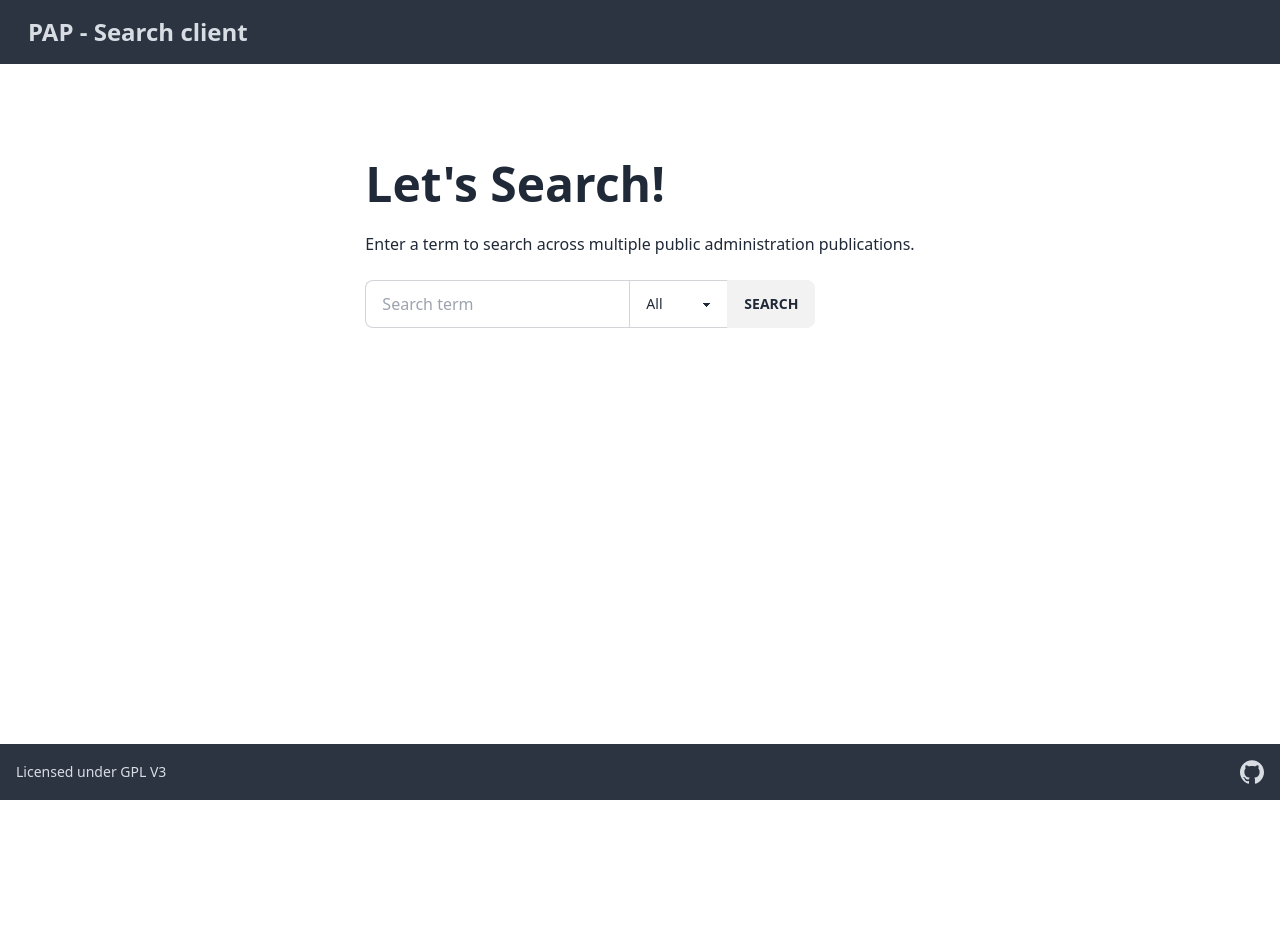
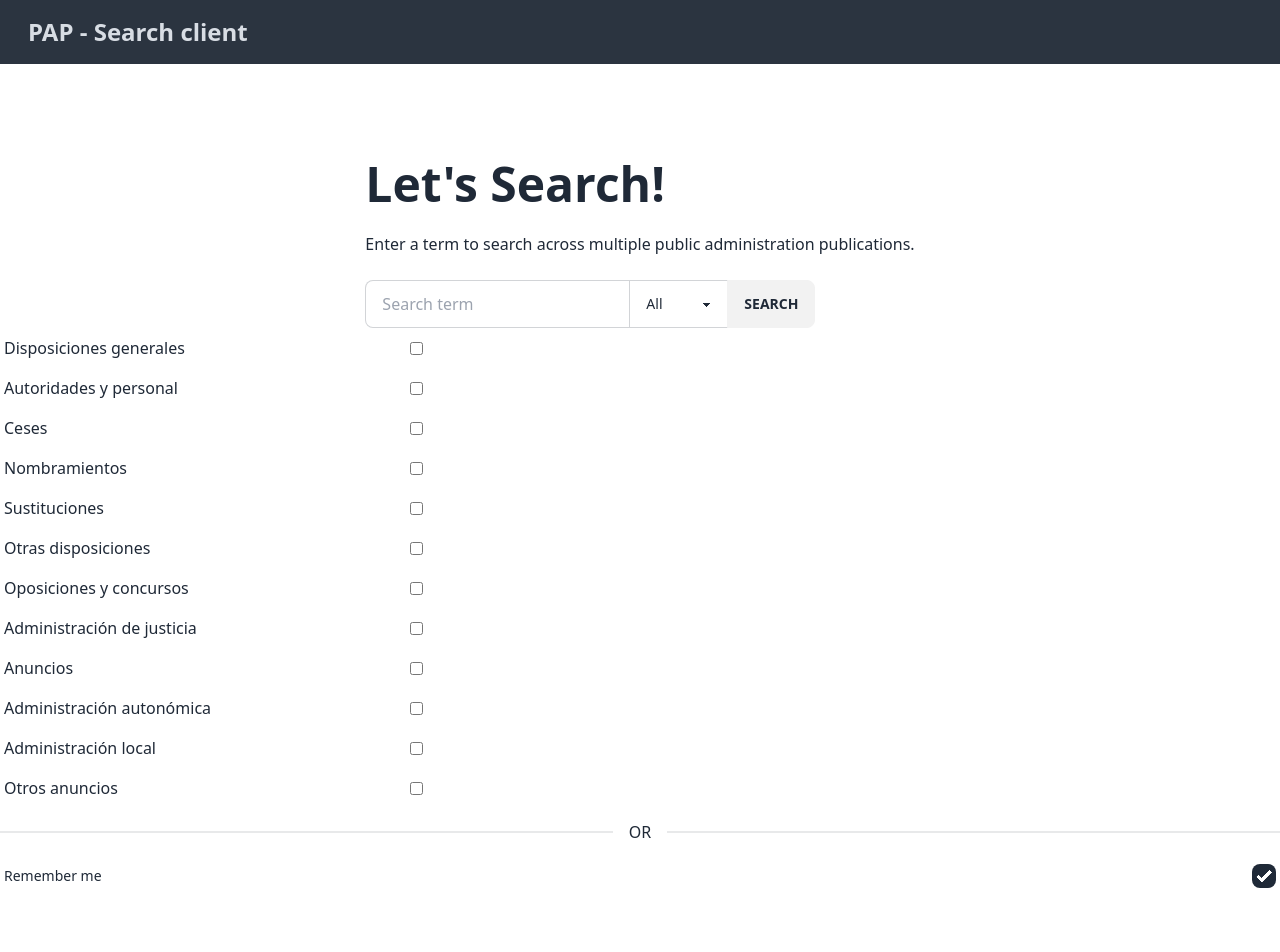
Before and after one commit to pablomarino/pap-search-client, an Angular app: page / in a window 1280 px wide. Shown: the top 952 px of the page. Before the commit the page ends 800 px from the top, so only its background shows below. Built offline with nearby package versions, Linux system fonts and the light colour scheme.

Commit message:
Fixes service search

```diff
--- a/src/app/elastic.service.ts
+++ b/src/app/elastic.service.ts
@@ -1,32 +1,22 @@
 import { Injectable } from '@angular/core';
-import { HttpClient } from '@angular/common/http';
+import { HttpClient, HttpHeaders } from '@angular/common/http';
 
 @Injectable({
   providedIn: 'root'
 })
 export class ElasticService {
 
-  private elasticsearchUrl = 'http://localhost:9200/';
-
   constructor(private http: HttpClient) { }
 
   search(query: any) {
+    const elasticsearchUrl = 'http://localhost:9200/';
+    const index = 'doga';
+    //const headers = new HttpHeaders({ 'Content-Type': 'application/json' });
+    //const options = { headers: headers, body: query };
 
-  /*
-  const elasticQuery = {
-        "query": {
-          "range": {
-            "document_page": {
-                      "gte": 55170,
-                      "lte": 55370
-                  }
-          }
-        }
-    };
-    */
-    console.log("QUERY -------> ",query)
-    let response =  this.http.get(this.elasticsearchUrl + 'doga/_search', query);
+    const options = query;
+
+    let response = this.http.post(elasticsearchUrl + index +'/_search?size=50&pretty=true', options);
     return response
   }
-
 }
--- a/src/app/searchbox/searchbox.component.html
+++ b/src/app/searchbox/searchbox.component.html
@@ -46,6 +46,27 @@
   </form>
 </div>
 
+<div class="flex flex-col w-full border-opacity-50">
+  <div class="form-control">
+
+    <ul class="grid ">
+      <li >
+        <label class="w-1/3 cursor-pointer label"  *ngFor="let filter of search_filters">{{filter}}
+          <input type="checkbox"  class="checkbox-XS" />
+        </label>
+      </li>
+    </ul>
+
+  </div>
+  <div class="divider">OR</div>
+  <div class="form-control">
+    <label class="label cursor-pointer">
+      <span class="label-text">Remember me</span>
+      <input type="checkbox" checked="checked" class="checkbox" />
+    </label>
+  </div>
+</div>
+
 <div class="px-20 py-10 grid grid-cols-1 gap-6 lg:gap-8 sm:grid-cols-2 lg:grid-cols-3 ">
     <span class="loading loading-bars loading-md" *ngIf="loading"></span>
 
--- a/src/app/searchbox/searchbox.component.ts
+++ b/src/app/searchbox/searchbox.component.ts
@@ -15,29 +15,43 @@ export class SearchboxComponent {
   documentTypes: string[] = ["All", "BOE", "BOPA", "DOGA"];
   selectedDocumentType: string = "All";
 
+
+  search_filters = ["Disposiciones generales","Autoridades y personal","Ceses","Nombramientos","Sustituciones","Otras disposiciones","Oposiciones y concursos","Administración de justicia","Anuncios","Administración autonómica","Administración local","Otros anuncios"]
+
   constructor(private elasticService: ElasticService) { }
 
   search(formData: any) {
     console.log('Realizando búsqueda con los siguientes parámetros:', formData.searchTerm, formData.documentType);
 
     this.loading = true;
-    this.query =
+    /*this.query =
     {
-      "body": {
-        "query": {
-          "must": {
-            "match": {
-              "announcement_content": formData.searchTerm
+      query: {
+        match: {
+          announcement_content: formData.searchTerm
+        }
+      }
+    }*/
+
+    this.query = {"query":{"match":{"announcement_summary":formData.searchTerm}}}
+
+    /*
+    this.query = {
+      query: {
+        bool: {
+          must: [
+            { match: { announcement_content: formData.searchTerm }}
+          ]
         }
       }
     }
-      }
-    }
+    */
 
-    this.elasticService.search(JSON.stringify(this.query)).subscribe((data:any) => {
-      //this.elasticService.search(this.query).subscribe((data) => {
+    //this.elasticService.search(JSON.stringify(this.query)).subscribe((data: any) => {
+      this.elasticService.search(this.query).subscribe((data:any) => {
       this.loading = false;
       this.results = data.hits.hits;
+      console.log("RESULTADOS: ", this.results);
     });
   }
 }
```
Also changed, not shown: 1 other file (tests, documents, lock files or other folders). Lines whose indentation alone changed are shown as unchanged.
